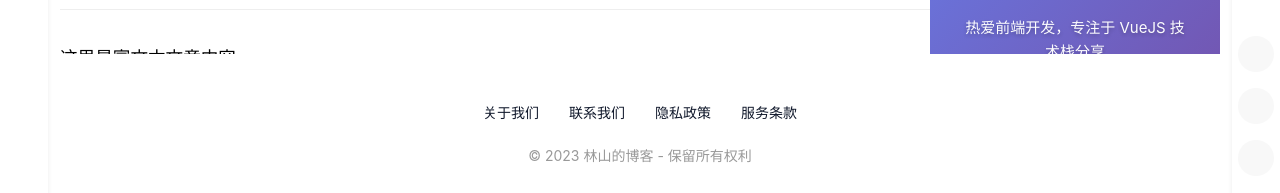
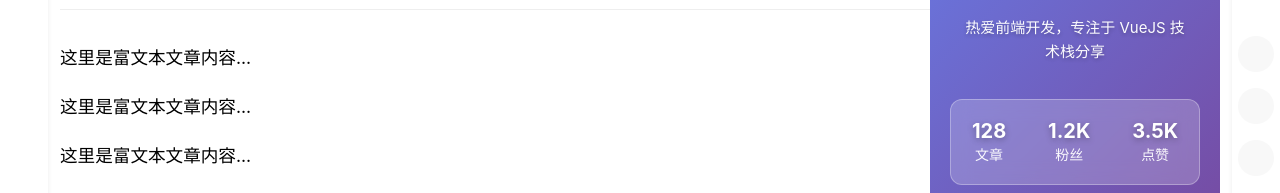
Before and after one commit to raylin666/myblog, a Vue app: page /article/1 in a window 1280 px wide. Shown: the part 604-797 px from the top of the page. Built offline with nearby package versions, Linux system fonts and the light colour scheme; some icons are missing.

Commit message:
fix: 返回顶部功能

```diff
--- a/src/App.vue
+++ b/src/App.vue
@@ -22,7 +22,6 @@ useThemeStore().initTheme()
 <style scoped>
 .layout {
   height: 100vh;
-  overflow-y: auto;
 }
 
 .layout :deep(.arco-layout-sider) .logo {
--- a/src/components/layout/Content.vue
+++ b/src/components/layout/Content.vue
@@ -2,11 +2,11 @@
     <a-layout>
       <div id="content-container">
         <RouterView></RouterView>
+
+        <br />
+
+        <Footer />
       </div>
-
-      <br />
-
-      <Footer />
 
       <!-- 返回顶部按钮 -->
       <a-back-top target-container="#content-container" :style="{ position:'fixed', right:'50px', bottom:'50px' }" >
@@ -21,7 +21,6 @@ import { Footer } from '@/components'
 
 <style scoped>
 #content-container {
-  height: 100%;
-  overflow: auto;
+  overflow-y: auto;
 }
 </style>
```
